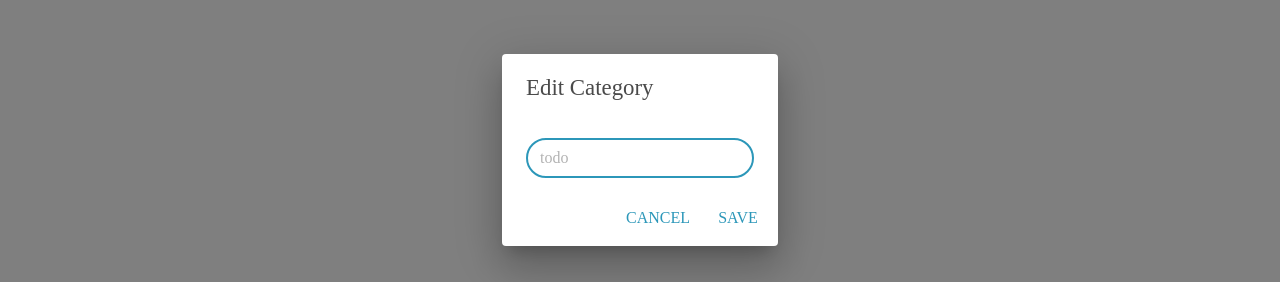
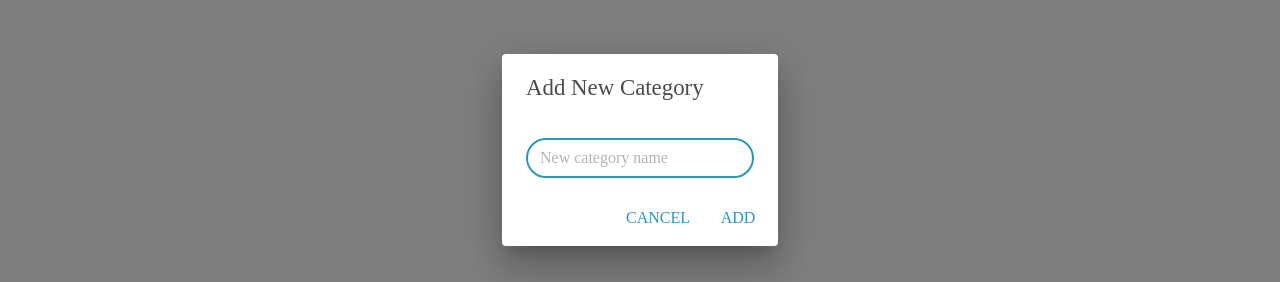
Before and after one commit to Noam6421/myLocations, a React (Create React App) app in the folder client/: page / in a window 1280 px wide. Both pictures are taken after a click on the button "ADD NEW CATEGORY". Shown: the part 250-532 px from the top of the page. Built offline with nearby package versions, Linux system fonts and the light colour scheme.

Commit message:
create categoty functionality without local storage set

```diff
--- a/client/src/components/AppToolBar/AppToolbar.tsx
+++ b/client/src/components/AppToolBar/AppToolbar.tsx
@@ -14,7 +14,7 @@ const AppToolbar: React.FC = (): JSX.Element => {
 
     const classes = useStyles();
 
-    const mode = FormMode.EDIT; //toDO
+    const mode = FormMode.CREATE; //toDO
 
     const {
         openCategoryDialog,
--- a/client/src/components/Content/Categories/CategoryDialog/CategoryDialog.tsx
+++ b/client/src/components/Content/Categories/CategoryDialog/CategoryDialog.tsx
@@ -2,6 +2,8 @@ import React, { useState } from 'react';
 import { TextField, Dialog, DialogActions, DialogContent, DialogTitle, Button } from '@material-ui/core';
 
 import FormMode from 'models/enums/FormMode';
+
+import useCategoryDialog from './useCategoryDialog';
 
 const CREATE_CATEGORY_TITLE = 'Add New Category';
 const EDIT_CATEGORY_TITLE = 'Edit Category';
@@ -14,6 +16,13 @@ const CategoryDialog: React.FC<Props> = (props: Props): JSX.Element => {
         handleOpenCategoryDialog,
         handleCloseCategoryDialog
     } = props;
+
+    const {
+        categoryName,
+        setCategoryName,
+        handleAddCategory,
+        handleEditCategory
+    } = useCategoryDialog({ handleCloseCategoryDialog });
 
     const editMode = mode === FormMode.EDIT;
 
@@ -28,17 +37,22 @@ const CategoryDialog: React.FC<Props> = (props: Props): JSX.Element => {
                 </DialogTitle>
                 <DialogContent>
                     <TextField
+                        value={categoryName}
+                        onChange={(event) => setCategoryName(event.target.value)}
                         autoFocus
                         margin='dense'
                         fullWidth
-                        placeholder={editMode ? 'todo' : 'category name' }
+                        placeholder={editMode ? 'todo' : 'New category name' }
                     />
                 </DialogContent>
                 <DialogActions>
                     <Button onClick={handleCloseCategoryDialog} color='primary'>
                         Cancel
                     </Button>
-                    <Button onClick={handleOpenCategoryDialog} color='primary'>
+                    <Button
+                        onClick={editMode ? handleEditCategory : handleAddCategory}
+                        color='primary'
+                    >
                         { editMode ? 'Save' : 'Add' }
                     </Button>
                 </DialogActions>
--- /dev/null
+++ b/client/src/components/Content/Categories/CategoryDialog/useCategoryDialog.ts
@@ -0,0 +1,38 @@
+import React, { useState } from 'react';
+
+import { createCategory } from 'redux/Categories/categoriesActionCreators';
+
+const useCategoryDialog = (props: Props) :  useAppToolbarOutcome => {
+
+    const { handleCloseCategoryDialog } = props;
+    const [categoryName, setCategoryName] = useState<string>('');
+
+    const handleAddCategory = () => {
+        createCategory({name: categoryName});
+        handleCloseCategoryDialog();
+    };
+
+    const handleEditCategory = () => {
+        console.log('edit cat');
+    };
+
+    return {
+        categoryName,
+        setCategoryName,
+        handleAddCategory,
+        handleEditCategory
+    }
+};
+
+export interface useAppToolbarOutcome {
+    categoryName: string;
+    setCategoryName: React.Dispatch<React.SetStateAction<string>>;
+    handleAddCategory: () => void;
+    handleEditCategory: () => void;
+};
+
+interface Props {
+    handleCloseCategoryDialog: () => void;
+};
+
+export default useCategoryDialog;
--- a/client/src/redux/Categories/categoriesActionCreators.ts
+++ b/client/src/redux/Categories/categoriesActionCreators.ts
@@ -9,3 +9,10 @@ export const setCategories = (categories: Category[]): void => {
         payload: { categories }
     })
 };
+
+export const createCategory = (category: Category): void => {
+    store.dispatch({
+        type: actionTypes.CREATE_CATEGORY,
+        payload: { category }
+    })
+};
--- a/client/src/redux/Categories/categoriesActionTypes.ts
+++ b/client/src/redux/Categories/categoriesActionTypes.ts
@@ -1,10 +1,16 @@
 import Category from 'models/Category';
 
 export const SET_CATEGORIES = 'SET_CATEGORIES';
+export const CREATE_CATEGORY = 'CREATE_CATEGORY';
 
 interface SetCategories {
     type: typeof SET_CATEGORIES,
     payload: { categories: Category[] }
 };
 
-export type CategoriesAction = SetCategories;
+interface CreateCategory {
+    type: typeof CREATE_CATEGORY,
+    payload: { category: Category }
+};
+
+export type CategoriesAction = SetCategories | CreateCategory;
--- a/client/src/redux/Categories/categoriesReducer.ts
+++ b/client/src/redux/Categories/categoriesReducer.ts
@@ -8,6 +8,11 @@ const categoriesReducer = (state = initialState, action: Actions.CategoriesActio
     switch (action.type) {
         case Actions.SET_CATEGORIES:
             return action.payload.categories;
+        case Actions.CREATE_CATEGORY:
+            return [
+                ...state,
+                action.payload.category
+            ];
         default:
             return state;
     };
```
